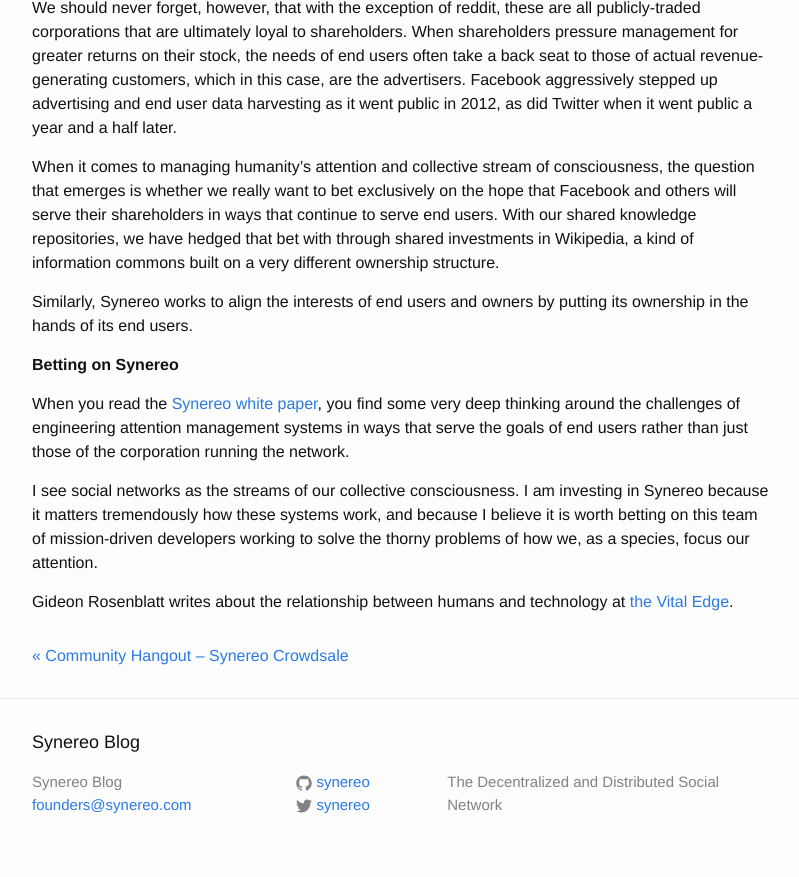
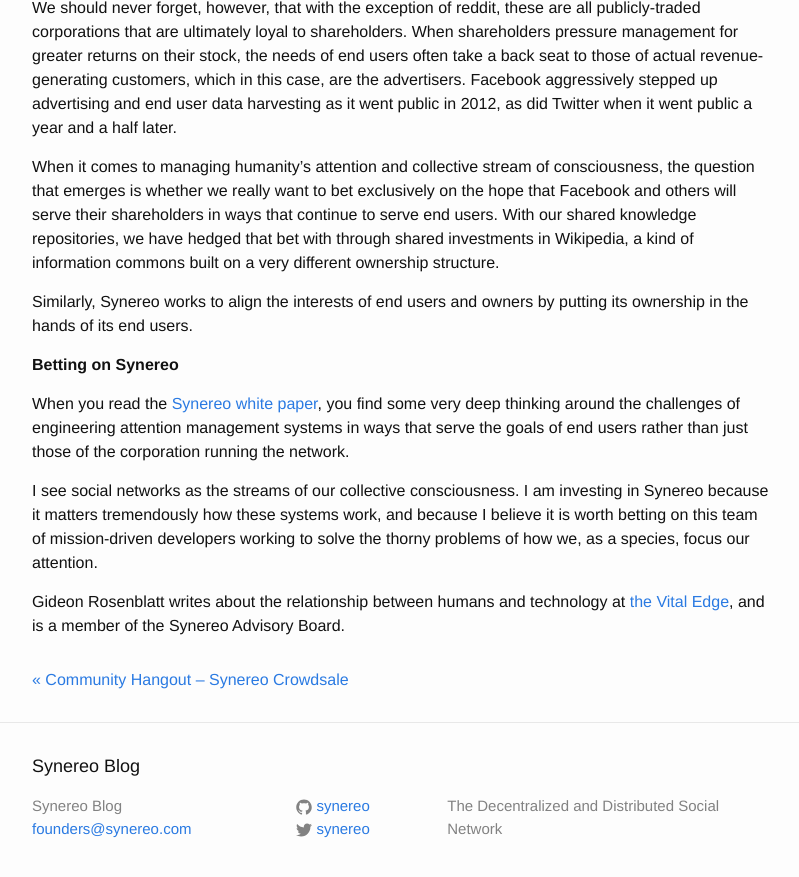
Before and after one commit to synereo/blog.synereo.com, a Jekyll site: the page built from _posts/2015-03-25-gideonro-guest-post.markdown, in a window 1280 px wide and 900 px high, scrolled down 878 px. Shown: the top 877 px of the window, without its empty margins (238-1037 px from the left). Built offline with Jekyll 4.4.1, drawn with Linux system fonts in a browser that asks for light colours; a script that is not in the unit is left out.

Commit message:
Added mention of Synereo Advisory Board mention

```diff
--- a/_posts/2015-03-25-gideonro-guest-post.markdown
+++ b/_posts/2015-03-25-gideonro-guest-post.markdown
@@ -32,4 +32,4 @@
 
 I see social networks as the streams of our collective consciousness. I am investing in Synereo because it matters tremendously how these systems work, and because I believe it is worth betting on this team of mission-driven developers working to solve the thorny problems of how we, as a species, focus our attention.
 
-Gideon Rosenblatt writes about the relationship between humans and technology at[ the Vital Edge](http://www.the-vital-edge.com/).
+Gideon Rosenblatt writes about the relationship between humans and technology at[ the Vital Edge](http://www.the-vital-edge.com/), and is a member of the Synereo Advisory Board.
```
